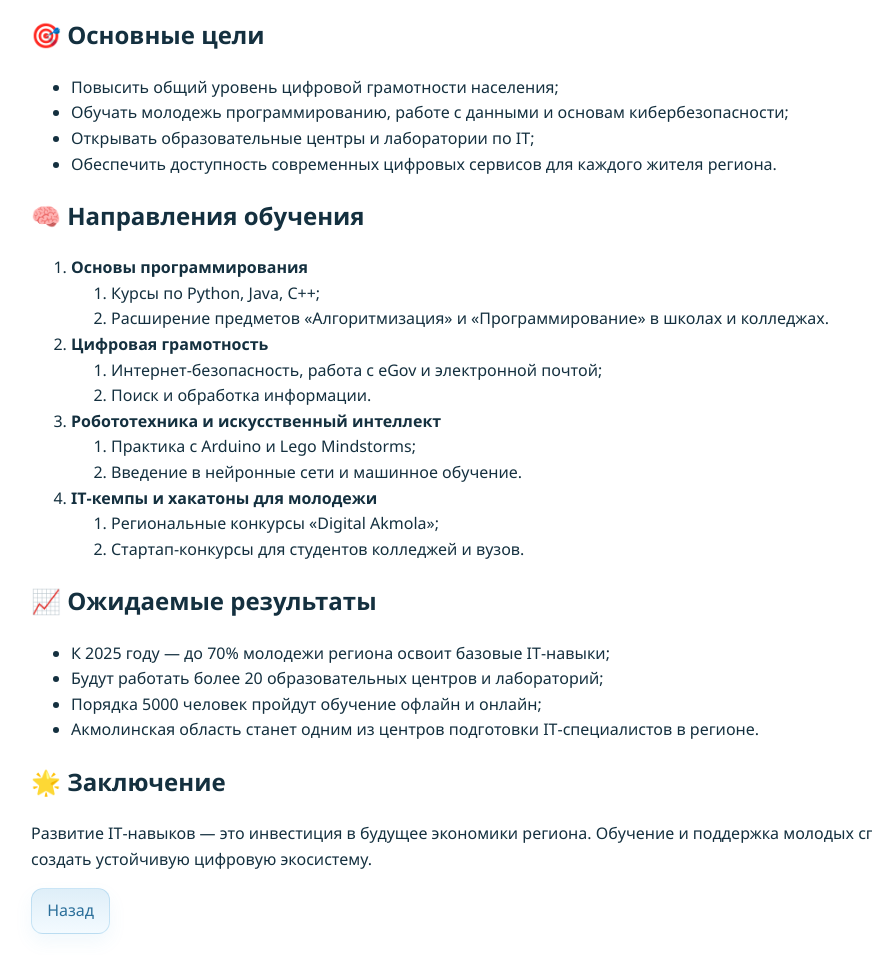
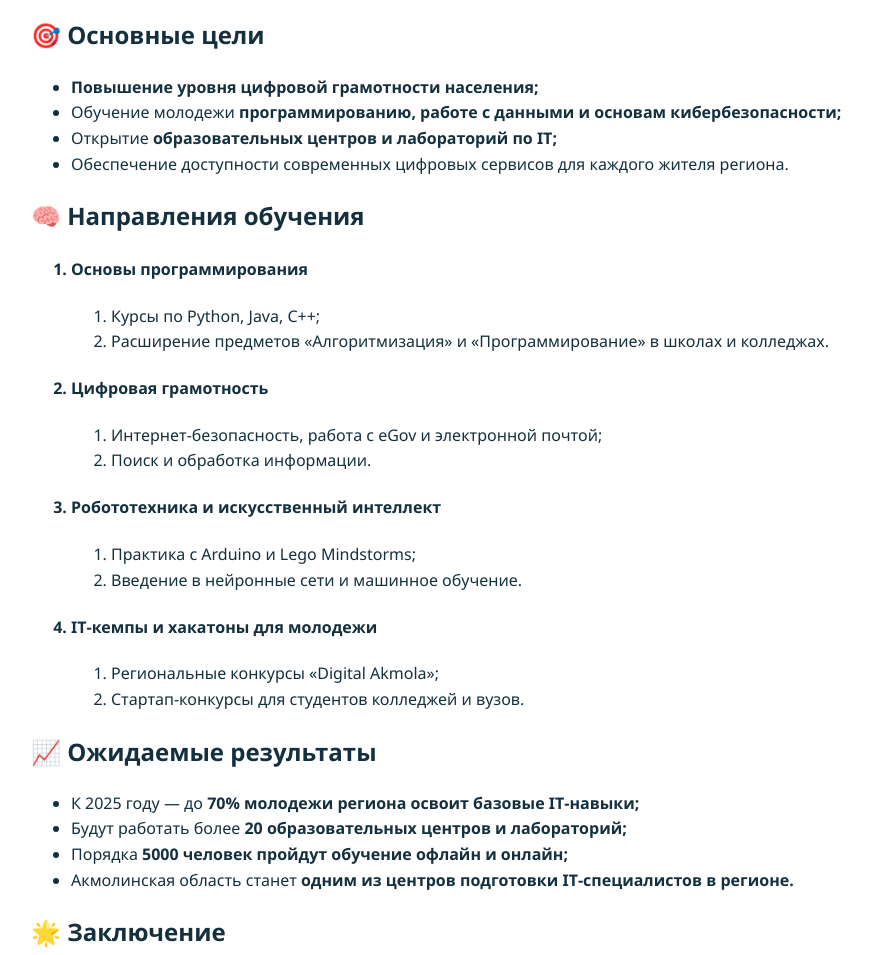
Before and after one commit to promaladoi/A-, a plain HTML site: page training_ru.html in a window 1280 px wide. Shown: the part 300-1255 px from the top of the page, without its empty margins (91-963 px from the left). Drawn offline with Linux system fonts and the light colour scheme.

Commit message:
Update training_ru.html

```diff
--- a/training_ru.html
+++ b/training_ru.html
@@ -29,44 +29,40 @@
     <p><b>Развитие IT‑образования и цифровой грамотности в Акмолинской области</b> — ключевое направление для формирования инновационного будущего региона. Владение цифровыми технологиями — важный фактор успеха в современной жизни и карьере.</p>
     <h2>🎯 Основные цели</h2>
     <ul>
-      <li>Повысить общий уровень цифровой грамотности населения;</li>
-      <li>Обучать молодежь программированию, работе с данными и основам кибербезопасности;</li>
-      <li>Открывать образовательные центры и лаборатории по IT;</li>
-      <li>Обеспечить доступность современных цифровых сервисов для каждого жителя региона.</li>
+      <li><b>Повышение уровня цифровой грамотности населения;</b></li>
+      <li>Обучение молодежи <b>программированию, работе с данными и основам кибербезопасности;</b></li>
+      <li>Открытие <b>образовательных центров и лабораторий по IT;</b></li>
+      <li>Обеспечение доступности современных цифровых сервисов для каждого жителя региона.</li>
     </ul>
     <h2>🧠 Направления обучения</h2>
     <ol>
-      <li><b>Основы программирования</b>
+      <h4><li>Основы программирования</li></h4>
         <ol>
           <li>Курсы по Python, Java, C++;</li>
           <li>Расширение предметов «Алгоритмизация» и «Программирование» в школах и колледжах.</li>
         </ol>
-      </li>
-      <li><b>Цифровая грамотность</b>
+      <h4><li>Цифровая грамотность</li></h4>
         <ol>
           <li>Интернет‑безопасность, работа с eGov и электронной почтой;</li>
           <li>Поиск и обработка информации.</li>
         </ol>
-      </li>
-      <li><b>Робототехника и искусственный интеллект</b>
+      <h4><li>Робототехника и искусственный интеллект</li></h4>
         <ol>
           <li>Практика с Arduino и Lego Mindstorms;</li>
           <li>Введение в нейронные сети и машинное обучение.</li>
         </ol>
-      </li>
-      <li><b>IT‑кемпы и хакатоны для молодежи</b>
+      <h4><li>IT‑кемпы и хакатоны для молодежи</li></h4>
         <ol>
           <li>Региональные конкурсы «Digital Akmola»;</li>
           <li>Стартап‑конкурсы для студентов колледжей и вузов.</li>
         </ol>
-      </li>
     </ol>
     <h2>📈 Ожидаемые результаты</h2>
     <ul>
-      <li>К 2025 году — до 70% молодежи региона освоит базовые IT‑навыки;</li>
-      <li>Будут работать более 20 образовательных центров и лабораторий;</li>
-      <li>Порядка 5000 человек пройдут обучение офлайн и онлайн;</li>
-      <li>Акмолинская область станет одним из центров подготовки IT‑специалистов в регионе.</li>
+      <li>К 2025 году — до <b>70% молодежи региона освоит базовые IT‑навыки;</b></li>
+      <li>Будут работать более <b>20 образовательных центров и лабораторий;</b></li>
+      <li>Порядка <b>5000 человек пройдут обучение офлайн и онлайн;</b></li>
+      <li>Акмолинская область станет <b>одним из центров подготовки IT‑специалистов в регионе.</b></li>
     </ul>
     <h2>🌟 Заключение</h2>
     <p>Развитие IT‑навыков — это инвестиция в будущее экономики региона. Обучение и поддержка молодых специалистов помогут создать устойчивую цифровую экосистему.</p>
```
